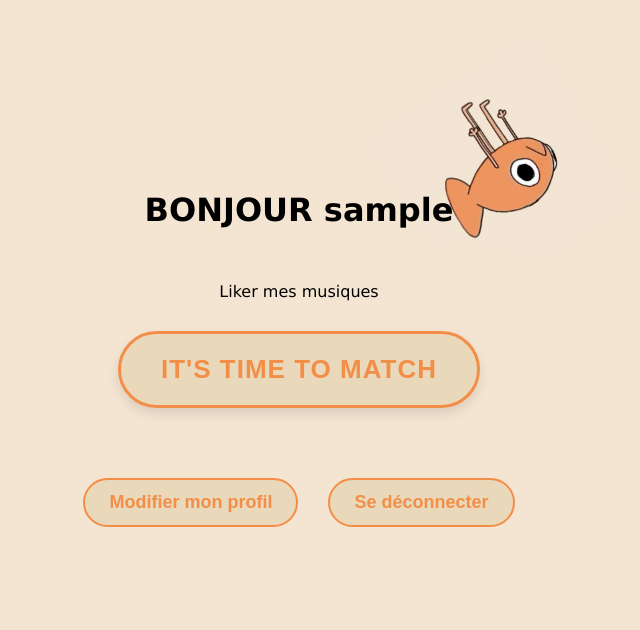
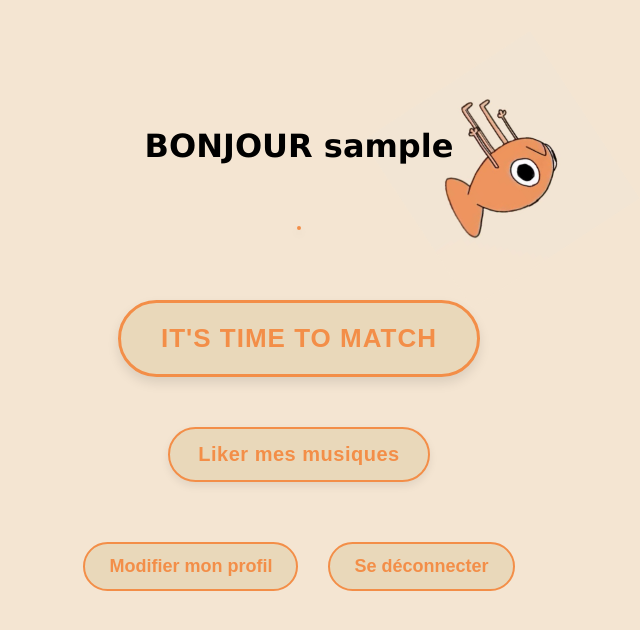
Before and after one commit to louisejanuel/workshop_web, a Flask app: page /profile in a window 1280 px wide. Shown: the part 94-724 px from the top of the page, without its empty margins (341-981 px from the left). Run offline with Flask 3, Linux system fonts and the light colour scheme; the visitor is signed in with stand-in values (Sample User, id 1); data that the repository does not hold is empty.

Commit message:
encore du front

```diff
--- a/static/style.css
+++ b/static/style.css
@@ -105,13 +105,13 @@ img {
     height: 98px;
     padding: 16px;
     border: 3px solid #f38e48;
-    border-radius: 5px;
+    border-radius: 40px;
     background-color: #e9d8ba;
     color: #f38e48;
     font-size: 24px;
     font-weight: 700;
     line-height: 30px;
-    margin: 60px auto;
+    margin: 60px 20px;
     transition: background-color 0.2s, color 0.2s;
 }
 
@@ -125,7 +125,7 @@ button:hover {
     width: 100%;
     padding: 20px;
     border: 3px solid #f38e48;
-    border-radius: 5px;
+    border-radius: 40px;
     background-color: #e9d8ba;
     color: #f38e48;
     font-size: 24px;
@@ -202,3 +202,108 @@ button:hover {
     transform: scale(1.05);
     box-shadow: 0 8px 16px rgba(0, 0, 0, 0.15);
 }
+
+ul {
+    list-style: none;
+    padding: 0;
+    margin: 40px auto;
+    max-width: 800px;
+    background-color: #e9d8ba;
+    border: 2px solid #f38e48;
+    border-radius: 10px;
+    box-shadow: 0 4px 8px rgba(0, 0, 0, 0.1);
+}
+
+li {
+    padding: 15px 25px;
+    font-size: 18px;
+    color: #333;
+    border-bottom: 1px solid #f38e48;
+    text-align: left;
+}
+
+li:last-child {
+    border-bottom: none;
+}
+
+li::before {
+    content: "🎵 ";
+    color: #f38e48;
+    margin-right: 10px;
+}
+
+
+.formulaire-musiques {
+    max-width: 700px;
+    margin: 50px auto;
+    padding: 30px;
+    background-color: #e9d8ba;
+    border: 3px solid #f38e48;
+    border-radius: 15px;
+    box-shadow: 0 4px 10px rgba(0, 0, 0, 0.1);
+}
+
+.fieldset-musiques {
+    border: none;
+    padding: 0;
+}
+
+.legend-musiques {
+    font-size: 28px;
+    font-weight: bold;
+    color: #f38e48;
+    margin-bottom: 25px;
+    text-align: center;
+}
+
+.ligne-musique {
+    margin: 15px 0;
+    padding: 10px;
+    background-color: #f8f0e3;
+    border-radius: 8px;
+    transition: background-color 0.2s ease;
+}
+
+.ligne-musique:hover {
+    background-color: #f2e4cd;
+}
+
+.musique-info {
+    font-size: 18px;
+    color: #333;
+    margin-left: 8px;
+}
+
+input[type="checkbox"] {
+    transform: scale(1.3);
+    accent-color: #f38e48;
+    cursor: pointer;
+}
+
+.submit-musiques {
+    margin-top: 30px;
+    text-align: center;
+}
+
+.boutonSlay2 {
+    display: block;
+    margin: 20px auto;
+    padding: 14px 28px;
+    border: 2px solid #f38e48;
+    border-radius: 30px;
+    background-color: #e9d8ba;
+    color: #f38e48;
+    font-size: 20px;
+    font-weight: 700;
+    letter-spacing: 0.5px;
+    transition: background-color 0.2s ease, color 0.2s ease, transform 0.2s ease, box-shadow 0.2s ease;
+    box-shadow: 0 4px 8px rgba(0, 0, 0, 0.08);
+}
+
+.boutonSlay2:hover {
+    cursor: pointer;
+    background-color: #f38e48;
+    color: #e9d8ba;
+    transform: scale(1.03);
+    box-shadow: 0 6px 12px rgba(0, 0, 0, 0.12);
+}
--- a/templates/profile.html
+++ b/templates/profile.html
@@ -11,9 +11,8 @@
     {% endfor %}
 </ul>
 
-<a href="/saisie">Liker mes musiques</a>
-
 <a href='/match'><button class="boutonSlay">IT'S TIME TO MATCH</button></a>
+<a href="/saisie"><button class="boutonSlay2">Liker mes musiques</button></a>
 
 <div class="boutons-container">
     <a href='/updateprofile'><button class="bouton3">Modifier mon profil</button></a>
```
Also changed, not shown: templates/saisie.html (+12 -12 lines).
